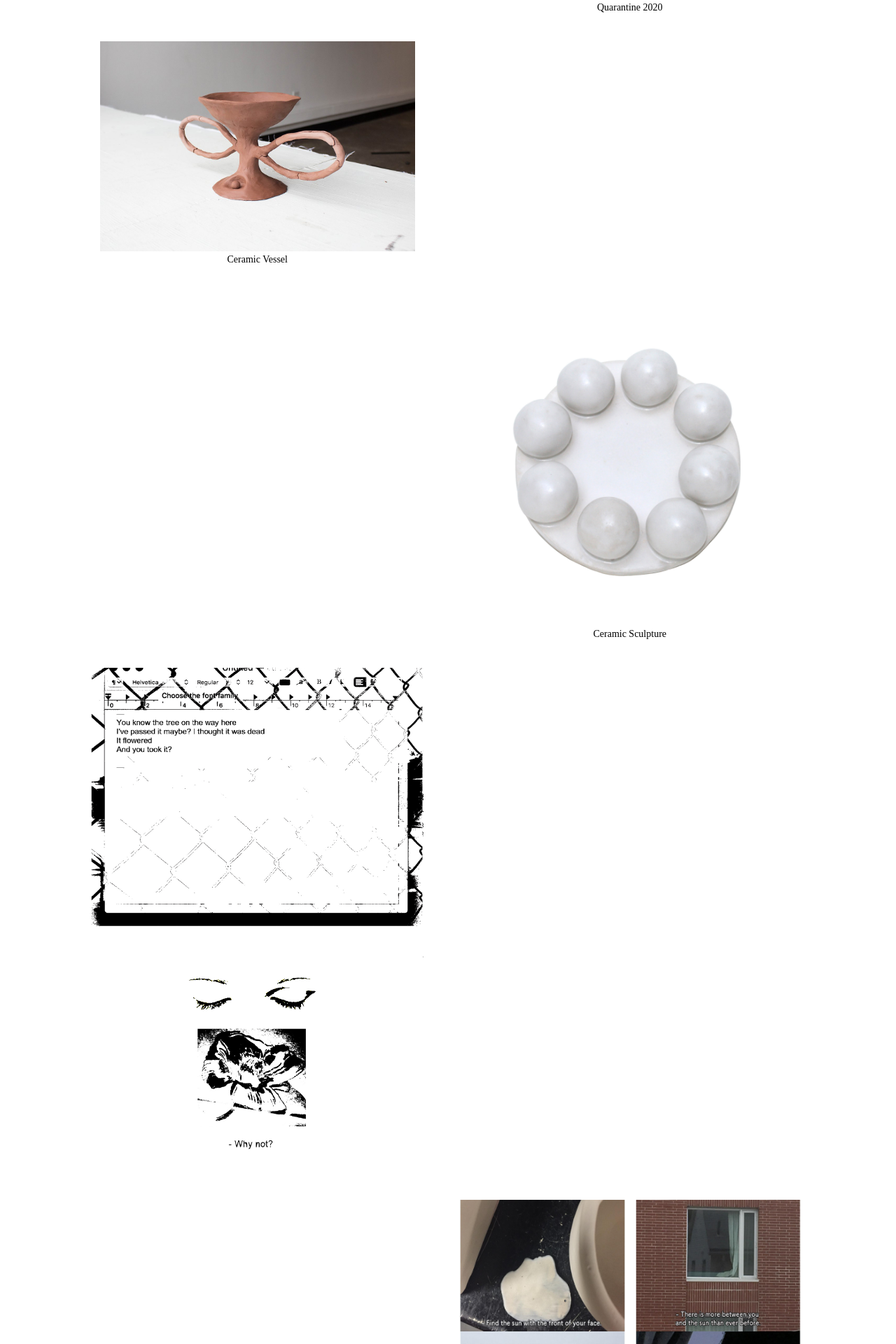
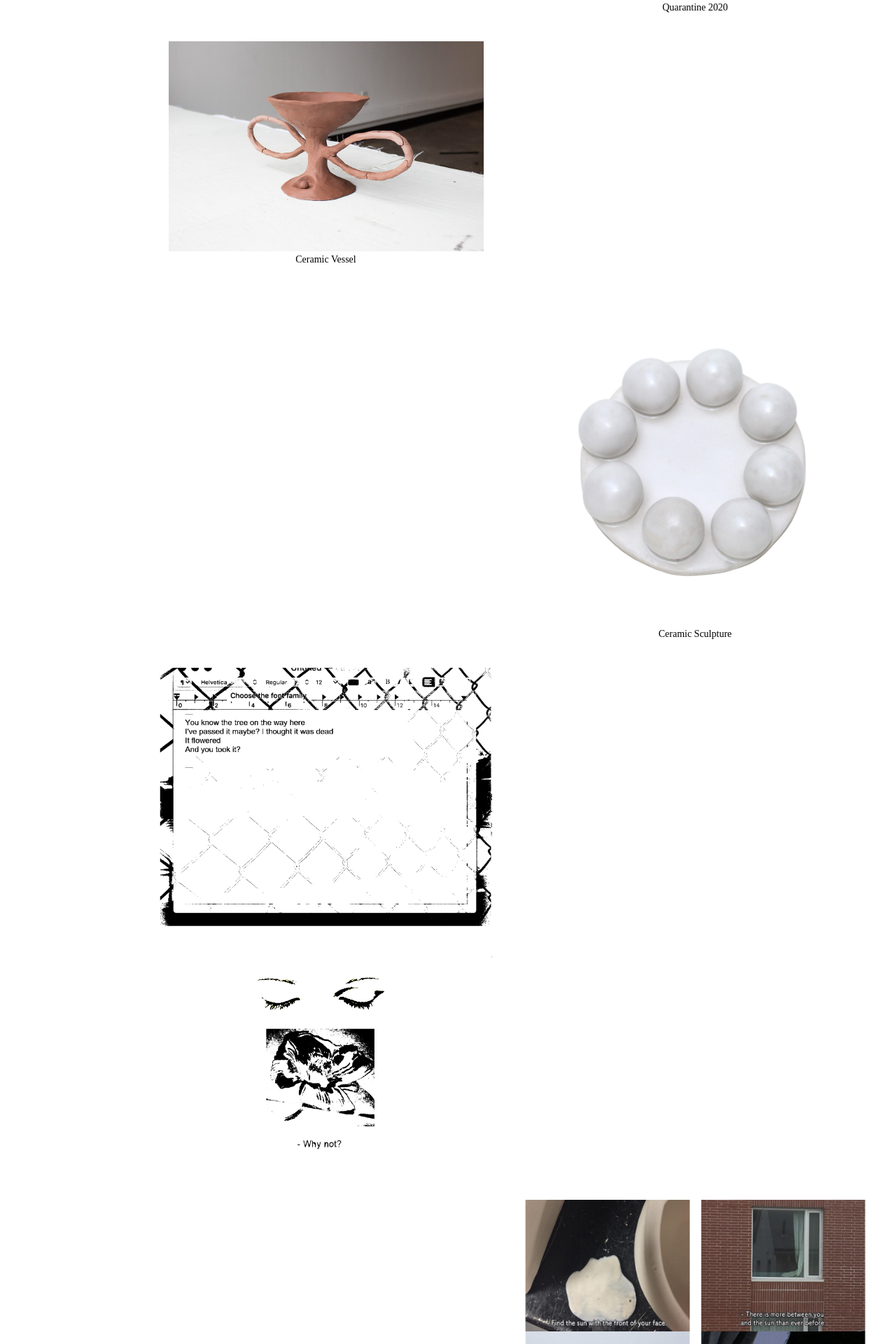
Before and after one commit to rowanpersonal/rowanpersonal.github.io, a PHP site: page /pages/art.html in a window 1280 px wide. Shown: the part 1024-2944 px from the top of the page at 70% size. Run offline with PHP 8.4, Linux system fonts and the light colour scheme.

Commit message:
Update site_style.css

```diff
--- a/pages/site_style.css
+++ b/pages/site_style.css
@@ -41,8 +41,8 @@ li {
   grid-template-columns: auto auto;
   background-color: #ffffff;
   padding-top: 100px;
-  padding-left: 100px;
-  padding-right: 100px;
+  padding-left: 200px;
+  padding-right: 200px;
 }
 
 .grid-item {
```
